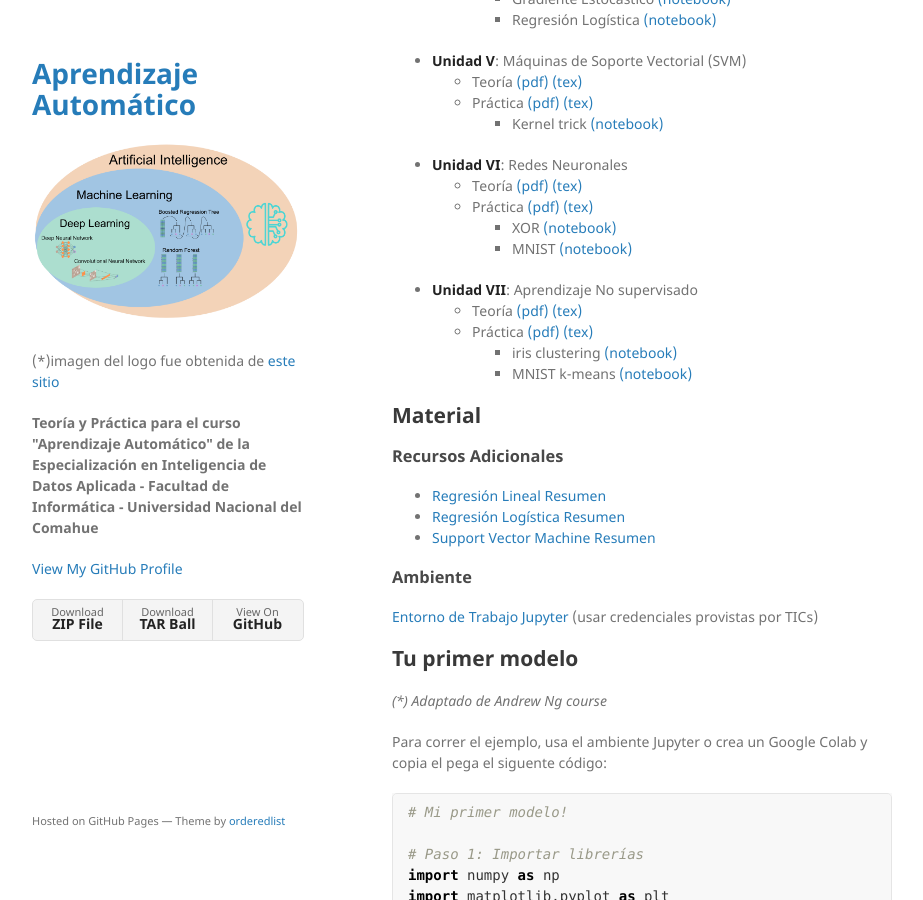
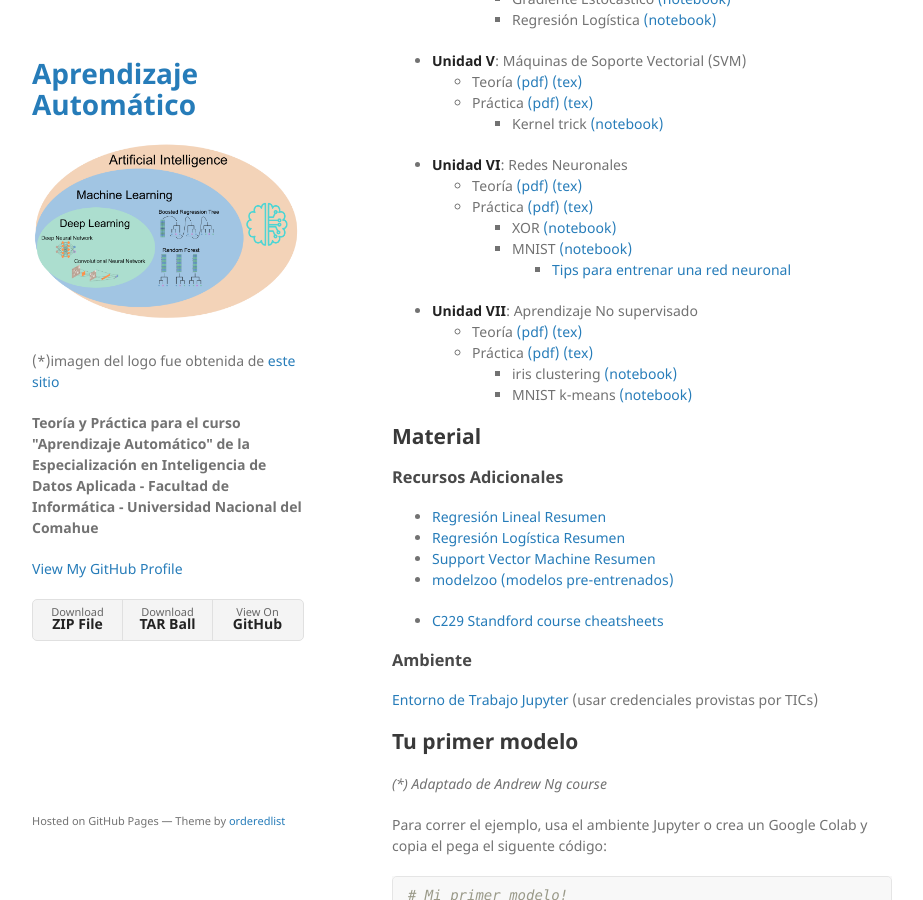
Before and after one commit to germanbraun/germanbraun.github.io, a Jekyll site: the page built from index.md, in a window 1280 px wide and 900 px high, scrolled down 940 px. Shown: the whole window, without its empty margins (178-1101 px from the left). Built offline with Jekyll 4.4.1, drawn with Linux system fonts in a browser that asks for light colours; our own code applies the rules of GitHub Pages for plain Markdown files.

Commit message:
updating site

```diff
--- a/index.md
+++ b/index.md
@@ -52,6 +52,7 @@ algoritmos
   * Práctica [(pdf)](/docs/UnidadVI/Laboratorio/Laboratorio_VI.pdf) [(tex)](/docs/UnidadVI/Laboratorio/Laboratorio_VI.zip)
     * XOR [(notebook)](https://github.com/germanbraun/germanbraun.github.io/blob/main/docs/UnidadVI/Laboratorio/XOR.ipynb)
     * MNIST [(notebook)](https://github.com/germanbraun/germanbraun.github.io/blob/main/docs/UnidadVI/Laboratorio/ANN-MNIST.ipynb)
+      * [Tips para entrenar una red neuronal](https://karpathy.github.io/2019/04/25/recipe/)
 * **Unidad VII**: Aprendizaje No supervisado
   * Teoría [(pdf)](/docs/UnidadVII/Teoria/EIDA_Unidad_VII.pdf) [(tex)](/docs/UnidadVII/Teoria/EIDA_Unidad_VII.zip)
   * Práctica [(pdf)](/docs/UnidadVII/Laboratorio/Laboratorio_VII.pdf) [(tex)](/docs/UnidadVII/Laboratorio/Laboratorio_VII.zip)
@@ -65,6 +66,10 @@ algoritmos
 * [Regresión Lineal Resumen](/docs/Recursos/linearRegr.jpeg)
 * [Regresión Logística Resumen](/docs/Recursos/logRegr.jpeg)
 * [Support Vector Machine Resumen](/docs/Recursos/svm.jpeg)
+* [modelzoo (modelos pre-entrenados)](https://modelzoo.co/)
+
+* [C229 Standford course cheatsheets](https://stanford.edu/~shervine/teaching/cs-229/)
+
 
 ### Ambiente
 [Entorno de Trabajo Jupyter](https://jupyter.fi.uncoma.edu.ar/hub/login?next=%2Fhub%2F) (usar credenciales provistas por TICs)
```
Also changed, not shown: 1 other file.
